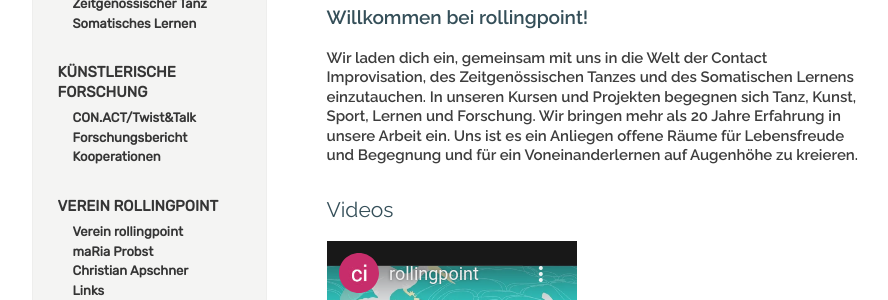
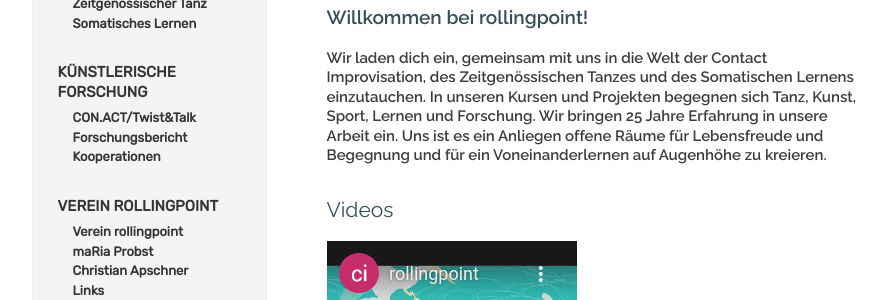
Before and after one commit to manulari/rollingpointat, a Jekyll site: the page built from _pages_de/index.md, in a window 1280 px wide and 900 px high, scrolled down 416 px. Shown: the part 211-511 px from the top of the window, without its empty margins (152-1040 px from the left). Built offline with Jekyll 4.4.1, drawn with Linux system fonts in a browser that asks for light colours; comment, search, counter and statistics services are not loaded.

Commit message:
Update page (de) “index”

```diff
--- a/_pages_de/index.md
+++ b/_pages_de/index.md
@@ -12,7 +12,7 @@ Fotocredit: https://johannes-stolba.net/photography/
 
 ### Willkommen bei rollingpoint!
 
-**Wir laden dich ein, gemeinsam mit uns in die Welt der Contact Improvisation, des Zeitgenössischen Tanzes und des Somatischen Lernens einzutauchen. In unseren Kursen und Projekten begegnen sich Tanz, Kunst, Sport, Lernen und Forschung. Wir bringen mehr als 20 Jahre Erfahrung in unsere Arbeit ein. Uns ist es ein Anliegen offene Räume für Lebensfreude und Begegnung und für ein Voneinanderlernen auf Augenhöhe zu kreieren.**
+**Wir laden dich ein, gemeinsam mit uns in die Welt der Contact Improvisation, des Zeitgenössischen Tanzes und des Somatischen Lernens einzutauchen. In unseren Kursen und Projekten begegnen sich Tanz, Kunst, Sport, Lernen und Forschung. Wir bringen 25 Jahre Erfahrung in unsere Arbeit ein. Uns ist es ein Anliegen offene Räume für Lebensfreude und Begegnung und für ein Voneinanderlernen auf Augenhöhe zu kreieren.**
 
 ## Videos
 
```
